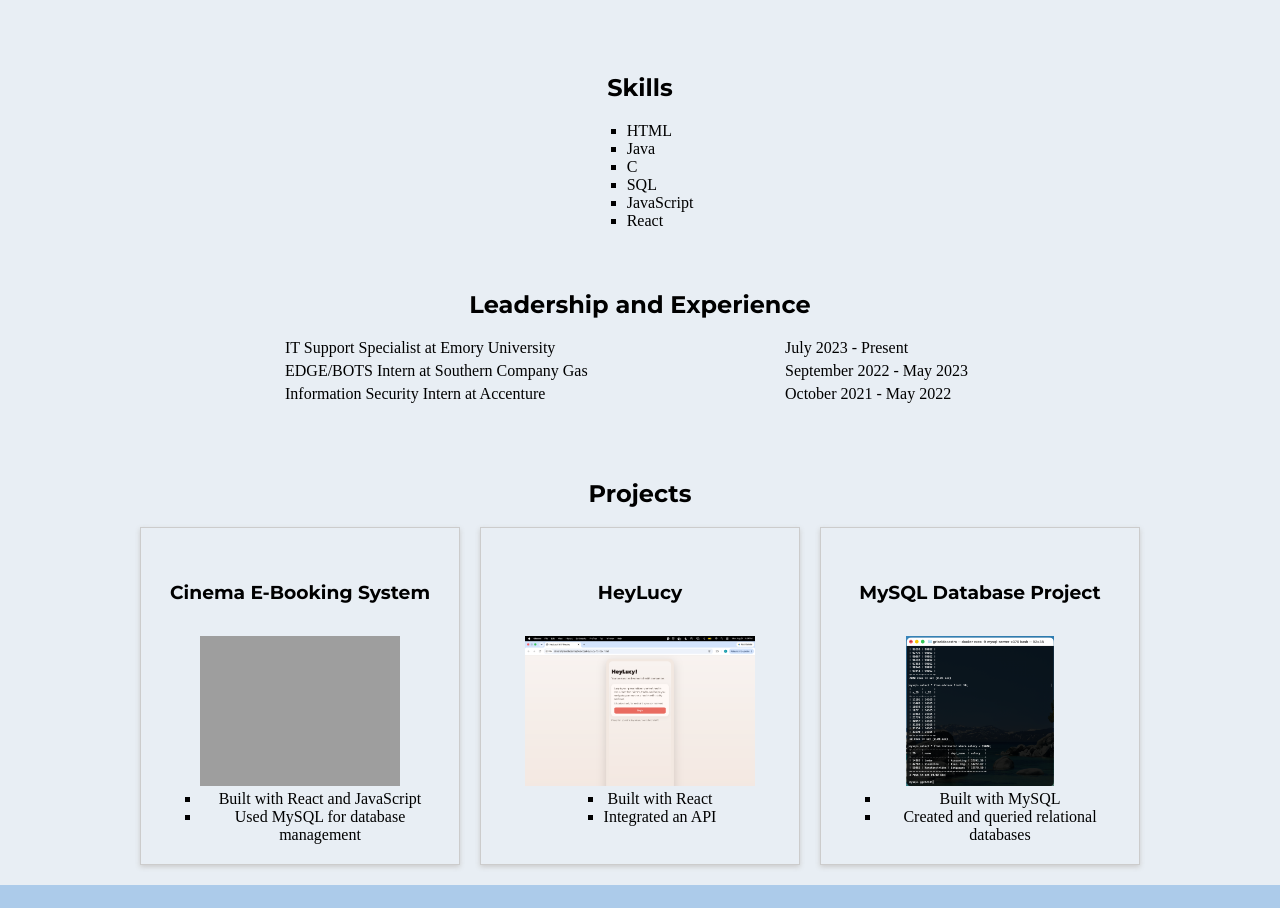
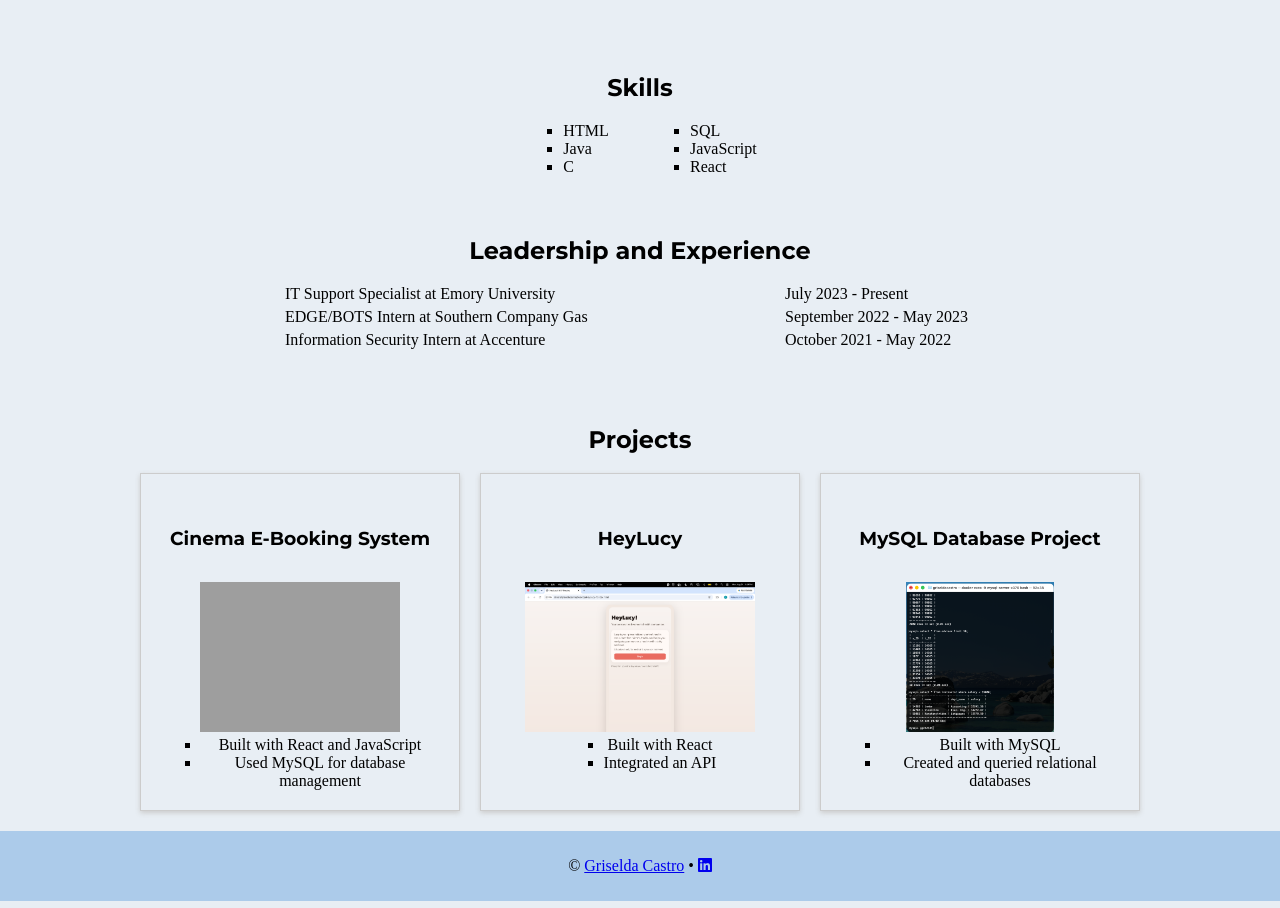
Before and after one commit to griseldacastrol/cv, a website: page index.html in a window 1280 px wide. Shown: the part 785-1693 px from the top of the page. Drawn offline with Linux system fonts and the light colour scheme; grey boxes are pictures that could not be loaded.

Commit message:
Update skills layout

```diff
--- a/css/style.css
+++ b/css/style.css
@@ -82,6 +82,11 @@ section ul {
   margin: 0 auto;
 }
 
+.skills {
+  columns: 2;
+  column-gap: 60px;
+}
+
 section a {
   color:#000000;
   text-decoration: none;
--- a/index.html
+++ b/index.html
@@ -64,7 +64,7 @@
 <section>
     <h2>Skills</h2>
 
-    <ul>
+    <ul class="skills">
         <li>HTML</li>
         <li>Java</li>
         <li>C</li>
```
